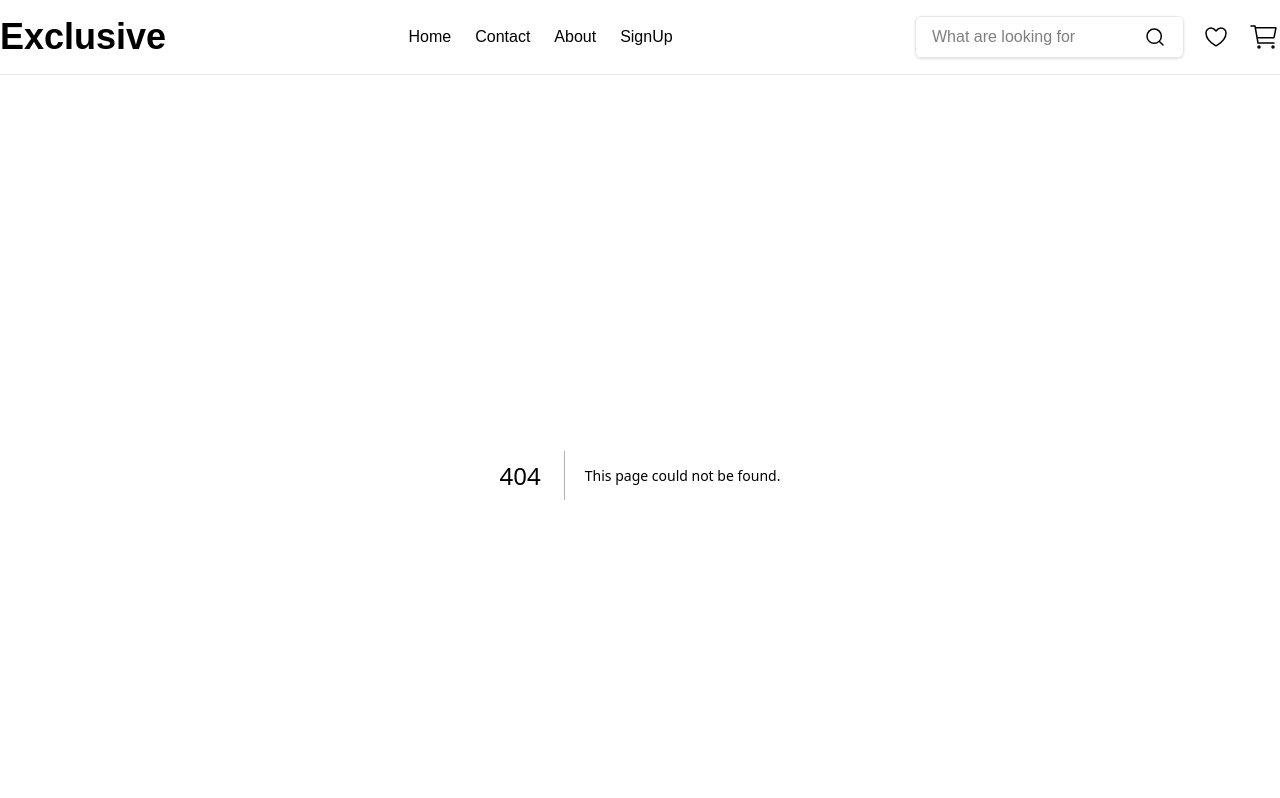
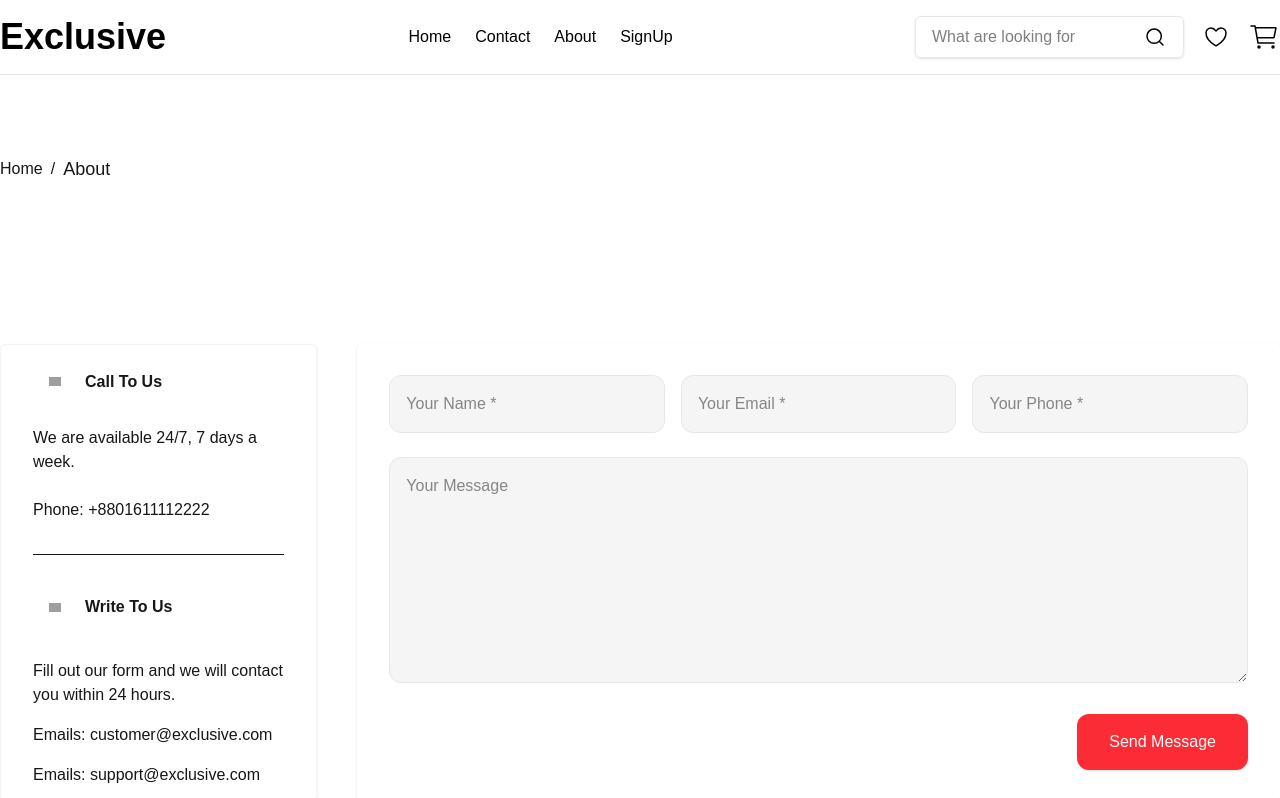
Before and after one commit to irorerejuliet/Exclusive, a Next.js app: page /contactdetails in a window 1280 px wide. Before the commit this address had no page. Shown: the top 798 px of the page. Built offline with nearby package versions, Linux system fonts and the light colour scheme; grey boxes are pictures that could not be loaded.

Commit message:
created contact page

```diff
--- /dev/null
+++ b/src/app/contactdetails/page.tsx
@@ -0,0 +1,8 @@
+import ContactDetails from '@/components/contact/ContactDetails'
+
+const page = () => {
+  return (<ContactDetails/>
+  )
+}
+
+export default page
--- a/src/app/products/[productid]/page.tsx
+++ b/src/app/products/[productid]/page.tsx
@@ -36,12 +36,13 @@ const Page = () => {
   if (!product && !isLoading) return <h2>NO Product found in id {productId}</h2>;
   console.log(product.reviews);
   return (
+    <section className="bg-white">
       <div className="wrapper ">
         <p className="text-2xl font-medium text-green-600 flex  justify-end pt-10">
           FREE SHOPPING ON ORDER $50+
         </p>
         <div className="flex items-center gap-4 py-20">
-        <Link href={"/"} className="text-[#BFBFBF] text-base font-medium">
+          <Link href={"/"} className="text-[#BFBFBF] text-base font-medium bg-red-700">
             Account
           </Link>
           <span className="text-[#BFBFBF] text-base font-medium">/</span>
@@ -77,14 +78,13 @@ const Page = () => {
             />
           </div>
           {/* Product Details */}
-        <div className="max-w-sm font-sans space-y-4 ">
+          <div className="max-w-sm font-sans space-y-4 bg-red-800">
             <h2 className="text-2xl font-semibold">{product?.title}</h2>
             <p>{product?.date}</p>
             <div className="flex items-center gap-2 text-sm">
               <div className="text-yellow-400">{product.rating}</div>
               <span className="text-gray-400">(150 Reviews)</span>
               <span className="text-green-500">
-
                 {product.stock} | In Stock::
               </span>
             </div>
@@ -193,7 +193,9 @@ const Page = () => {
                       </span>
                       <p className="flex">{ratingAndStars(review.rating)}</p>
                     </div>
-                  <span className="text-xs text-gray-500">{formattedDate}</span>
+                    <span className="text-xs text-gray-500">
+                      {formattedDate}
+                    </span>
                     <span className="text-xs text-blue-600 hover:underline cursor-pointer">
                       {review.reviewerEmail}
                     </span>
@@ -207,6 +209,7 @@ const Page = () => {
           ))}
         </div>
       </div>
+    </section>
   );
 };
 
--- /dev/null
+++ b/src/components/contact/ContactDetails.tsx
@@ -0,0 +1,84 @@
+import Image from "next/image";
+import Link from "next/link";
+
+
+const ContactDetails = () => {
+  return (
+    <section>
+      <div className="wrapper">
+        <div className="flex  items-center gap-2 py-20">
+          <Link href="/">Home</Link>
+          <span>/</span>
+          <Link href="/about" className="text-lg font-normal">
+            About
+          </Link>
+        </div>
+        <div className="flex  items-center gap-10 py-20  ">
+          <div className="shadow border border-gray-100 w-85 h-114.25 pt-4 px-8 rounded-md">
+            <div className="space-y-6 pb-4">
+              <div className="gap-2 flex items-center">
+                <button className="text-white bg-primary rounded-full p-4">
+                  <Image src="/images/call.svg" alt="callIcon" width={12} height={12}/>
+                </button>
+                <span className="text-base font-bold">Call To Us</span>
+              </div>
+              <p>We are available 24/7, 7 days a week.</p>
+              <p>Phone: +8801611112222</p>
+            </div>
+            <div className="border-b  my-4"></div>
+            <div className="space-y-4">
+              <div className="gap-2 flex items-center">
+                <button className="text-white bg-primary rounded-full p-4">
+                  <Image src="/images/message.svg" alt="callIcon" width={12} height={12}/>
+                </button>
+                <span className="text-base font-bold py-6">Write To Us</span>
+              </div>
+              <p>Fill out our form and we will contact you within 24 hours.</p>
+              <p>Emails: customer@exclusive.com</p>
+              <p>Emails: support@exclusive.com</p>
+            </div>
+          </div>
+          <div className="w-250   bg-white p-8 rounded-md shadow">
+            <form className="space-y-6">
+              {/* Top Inputs */}
+              <div className="grid grid-cols-1 md:grid-cols-3 gap-4">
+                <input
+                  type="text"
+                  placeholder="Your Name *"
+                  className="w-full p-4 rounded-xl bg-[#F5F5F5] border border-gray-200 focus:outline-none focus:ring-2 "
+                />
+                <input
+                  type="email"
+                  placeholder="Your Email *"
+                  className="w-full p-4 rounded-xl bg-[#F5F5F5] border border-gray-200 focus:outline-none focus:ring-2"
+                />
+                <input
+                  type="text"
+                  placeholder="Your Phone *"
+                  className="w-full p-4 rounded-xl bg-[#F5F5F5] border border-gray-200 focus:outline-none focus:ring-2 "
+                />
+              </div>
+
+              <textarea
+                rows={8}
+                placeholder="Your Message"
+                className="w-full p-4 rounded-xl bg-[#F5F5F5] border border-gray-200 focus:outline-none focus:ring-2 focus:ring-red-400"
+              ></textarea>
+
+              <div className="flex justify-end">
+                <button
+                  type="submit"
+                  className="px-8 py-4 bg-red-500 text-white font-medium rounded-xl shadow hover:bg-red-600 transition"
+                >
+                  Send Message
+                </button>
+              </div>
+            </form>
+          </div>
+        </div>
+      </div>
+    </section>
+  );
+}
+
+export default ContactDetails
--- a/src/components/layouts/Navbar.tsx
+++ b/src/components/layouts/Navbar.tsx
@@ -17,7 +17,7 @@ const Navbar = () => {
           Exclusive
         </Link>
         <div className="hidden md:flex gap-6 items-center text-base font-normal">
-          <Link href={""}>Home</Link>
+          <Link href={"/"}>Home</Link>
           <Link href={"/contact"}>Contact</Link>
           <Link href={"/about"}>About</Link>
           <Link href={"/sign-up"}>SignUp</Link>
--- a/src/features/auth/signUp/SignupDetails.tsx
+++ b/src/features/auth/signUp/SignupDetails.tsx
@@ -1,9 +1,9 @@
 
 
 import CustomInput from "../../../components/CustomInput";
-import { signupSchema } from "../../../schema/auth";
+import { SignupFormData, signupSchema } from "../../../schema/auth";
 import { zodResolver } from "@hookform/resolvers/zod";
-import type z from "zod";
+import Image from "next/image";
 import Link from "next/link";
 import { useForm } from "react-hook-form";
 
@@ -32,10 +32,12 @@ const SignupDetails = () => {
   return (
     <div className="flex justify-between  items-center  my-28 ">
       <div className="">
-        <img
+        <Image
           src="/images/beatsnoop.svg"
           alt="beatsnoop"
-          className="w-[805px]"
+          width={805}
+          height={400}
+          className="w-full"
         />
       </div>
       <div className=" space-y-10 pr-64">
@@ -75,7 +77,7 @@ const SignupDetails = () => {
           </button>
 
           <button className=" w-[371px] gap-3 border border-gray-100 flex items-center rounded-md py-3 px-7">
-            <img src="/images/Icon-Google.svg" alt="googleIcon" />
+            <Image src="/images/Icon-Google.svg" alt="googleIcon" width={50} height={50}/>
             <span className="text-base font-normal"> Sign up with Google</span>
           </button>
 
```
Lines whose indentation alone changed are shown as unchanged.
